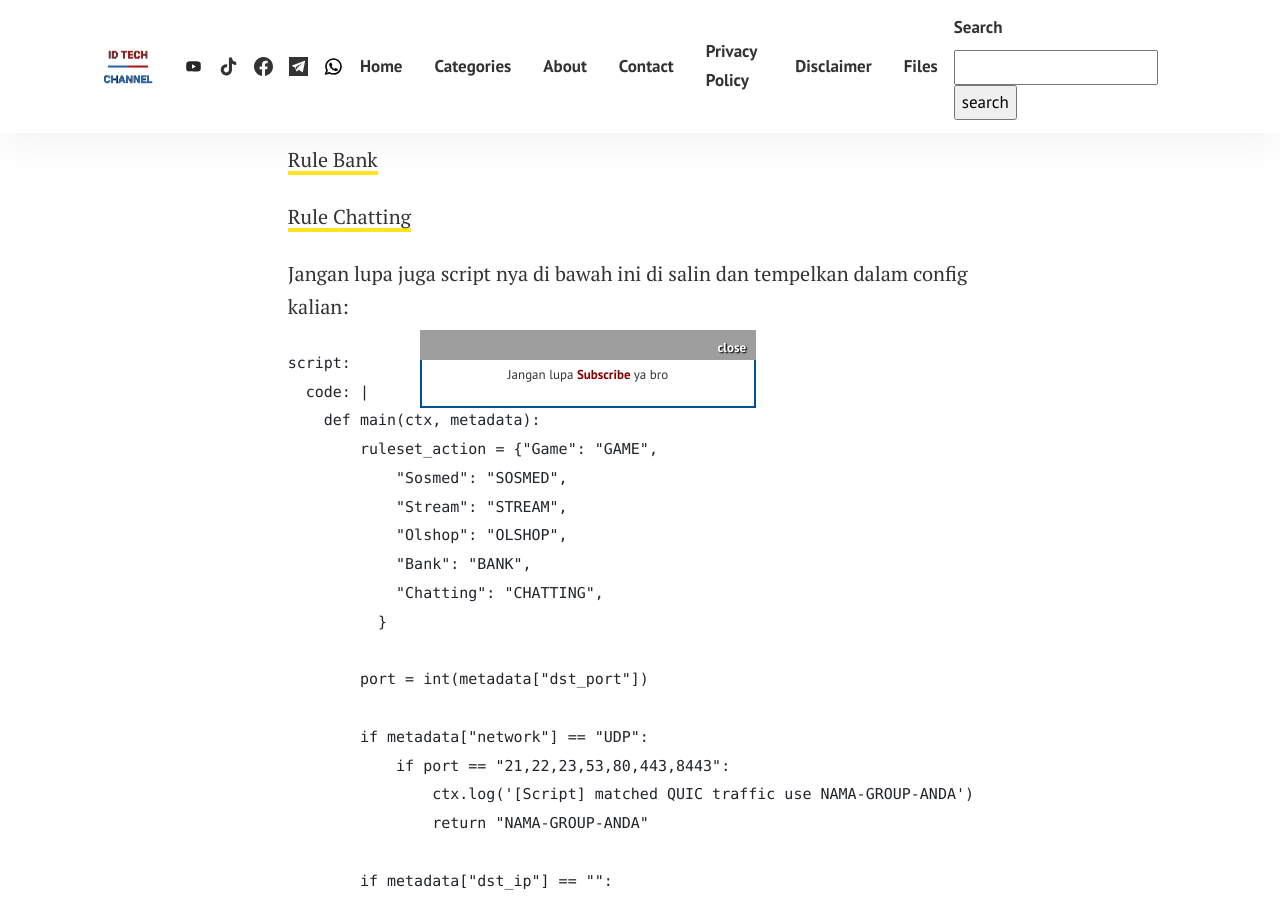
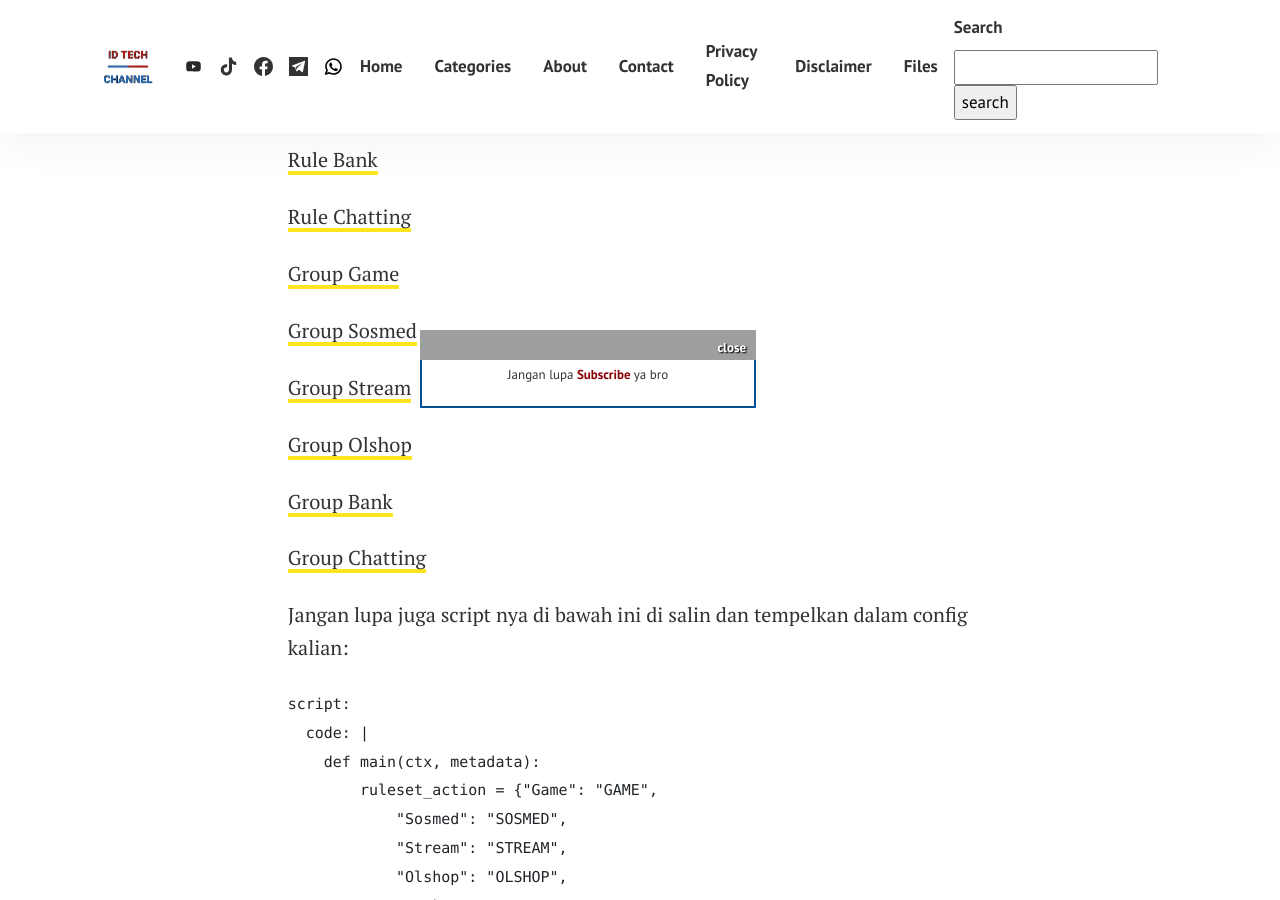
Before and after one commit to mwnsofficial/idtechannel, a Jekyll site: the page built from pages/database/script.md, in a window 1280 px wide and 900 px high, scrolled down 422 px. Built offline with Jekyll 4.4.1, drawn with Linux system fonts in a browser that asks for light colours; comment, search, counter and statistics services are not loaded; grey boxes are pictures that could not be loaded.

Commit message:
Add files via upload

```diff
--- a/pages/database/script.md
+++ b/pages/database/script.md
@@ -19,6 +19,18 @@ Pastikan anda sudah menambahkan semua di bawah ini pada config anda:
 [Rule Bank](/bank/)
 
 [Rule Chatting](/chatting/)
+
+[Group Game](/group-game/)
+
+[Group Sosmed](/group-sosmed/)
+
+[Group Stream](/group-stream/)
+
+[Group Olshop](/group-olshop/)
+
+[Group Bank](/group-bank/)
+
+[Group Chatting](/group-chatting/)
 
 Jangan lupa juga script nya di bawah ini di salin dan tempelkan dalam config kalian:
 
```
